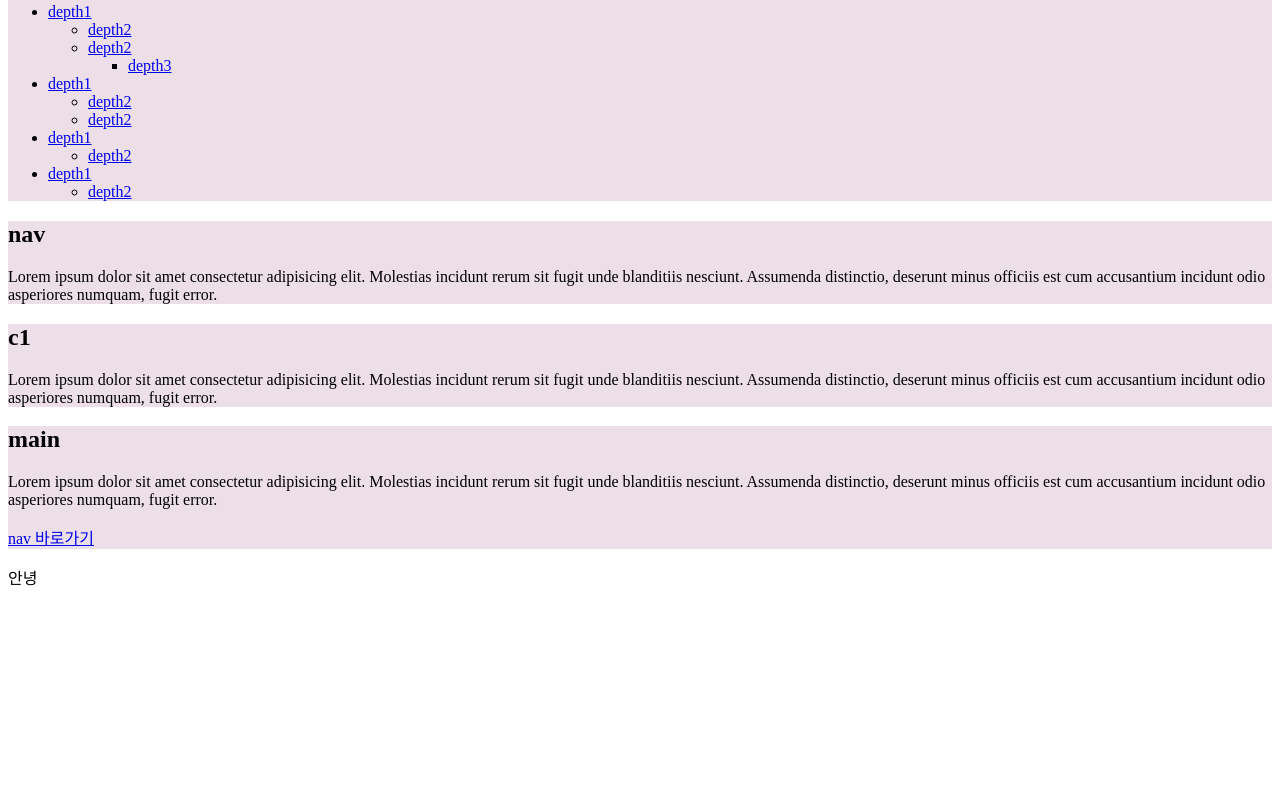
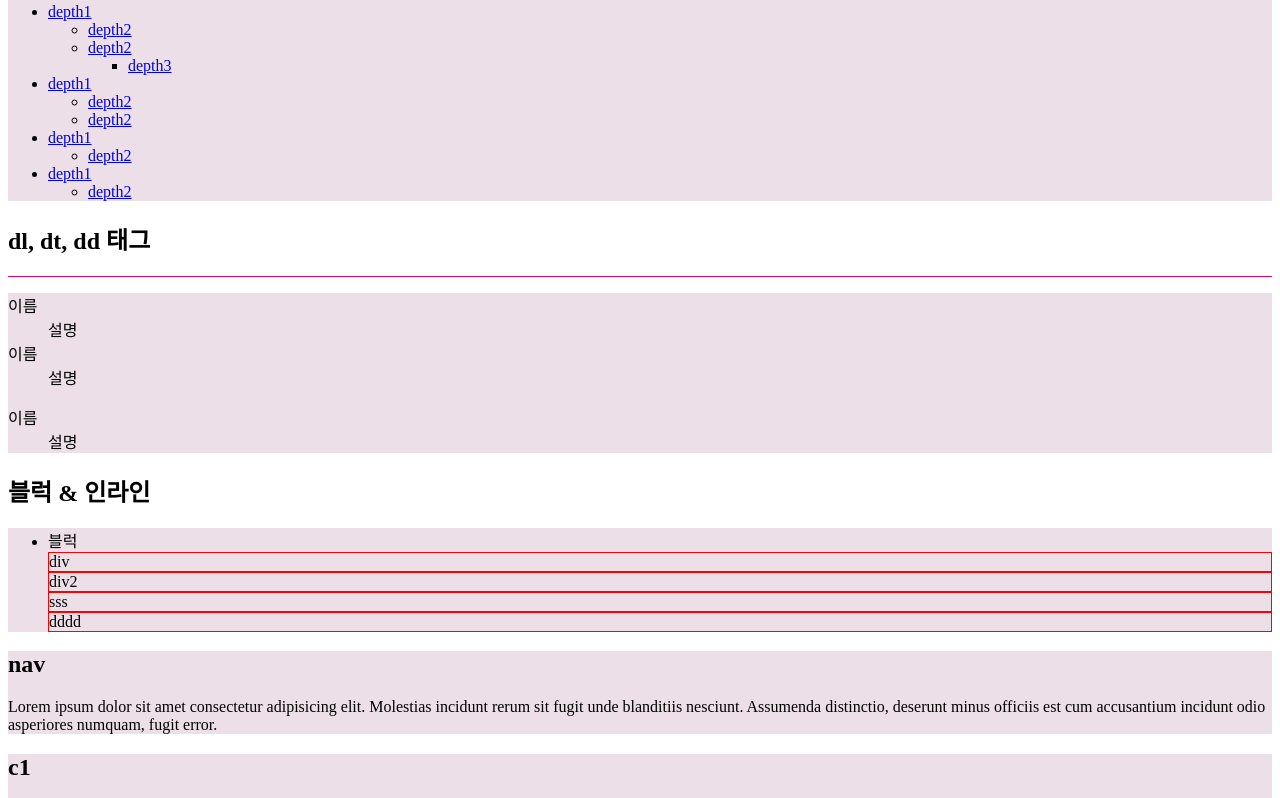
Before and after one commit to z1xun/wuf-s, a plain HTML site: page 03-html/00-BASIC.HTML in a window 1280 px wide. Shown: the part 3702-4500 px from the top of the page. Before the commit the page ends 4307 px from the top, so only its background shows below. Drawn offline with Linux system fonts and the light colour scheme.

Commit message:
block, inline

```diff
--- a/03-html/00-BASIC.HTML
+++ b/03-html/00-BASIC.HTML
@@ -127,12 +127,14 @@
             <th scope="col" rowspan="2" colspan="2">과목</th>
             <th scope="col" colspan="4">1학년 1반</th>
           </tr>
-          <tr>
-            <th scope="col">윤진</th>
+
+         <tr>
+          <th scope="col">윤진</th>
             <th scope="col">즈하</th>
             <th scope="col">쿠라</th>
             <th scope="col">채원</th>
-          </tr>
+         </tr>
+
       </thead>
       <tbody>
         <!-- 테이블의 본문 -->
@@ -314,6 +316,37 @@
       </ul>
     </section>
 
+    <header>
+     <h2>dl, dt, dd 태그</h2>
+    </header>
+   <section>
+    <dl>
+      <dt>이름</dt>
+      <dd>설명</dd>
+      <dt>이름</dt>
+      <dd>설명</dd>
+    </dl>
+    <dl>
+      <dt>이름</dt>
+      <dd>설명</dd>
+    </dl>
+   </section>
+
+   <head>
+    <h2>블럭 & 인라인</h2>
+   </head>
+   <section>
+    <ul>
+      <li>
+        블럭
+        <div style="border: 1px solid red;">div</div>
+        <div style="border: 1px solid red;">div2</div>
+        <section style="border: 1px solid red;">sss</section>
+        <header style="border: 1px solid red;" >dddd</header>
+      </li>
+    </ul>
+   </section>
+
    <section id="nav">
     <h2>nav</h2>
     <p>Lorem ipsum dolor sit amet consectetur adipisicing elit. Molestias incidunt rerum sit fugit unde blanditiis nesciunt. Assumenda distinctio, deserunt minus officiis est cum accusantium incidunt odio asperiores numquam, fugit error.</p>
```
